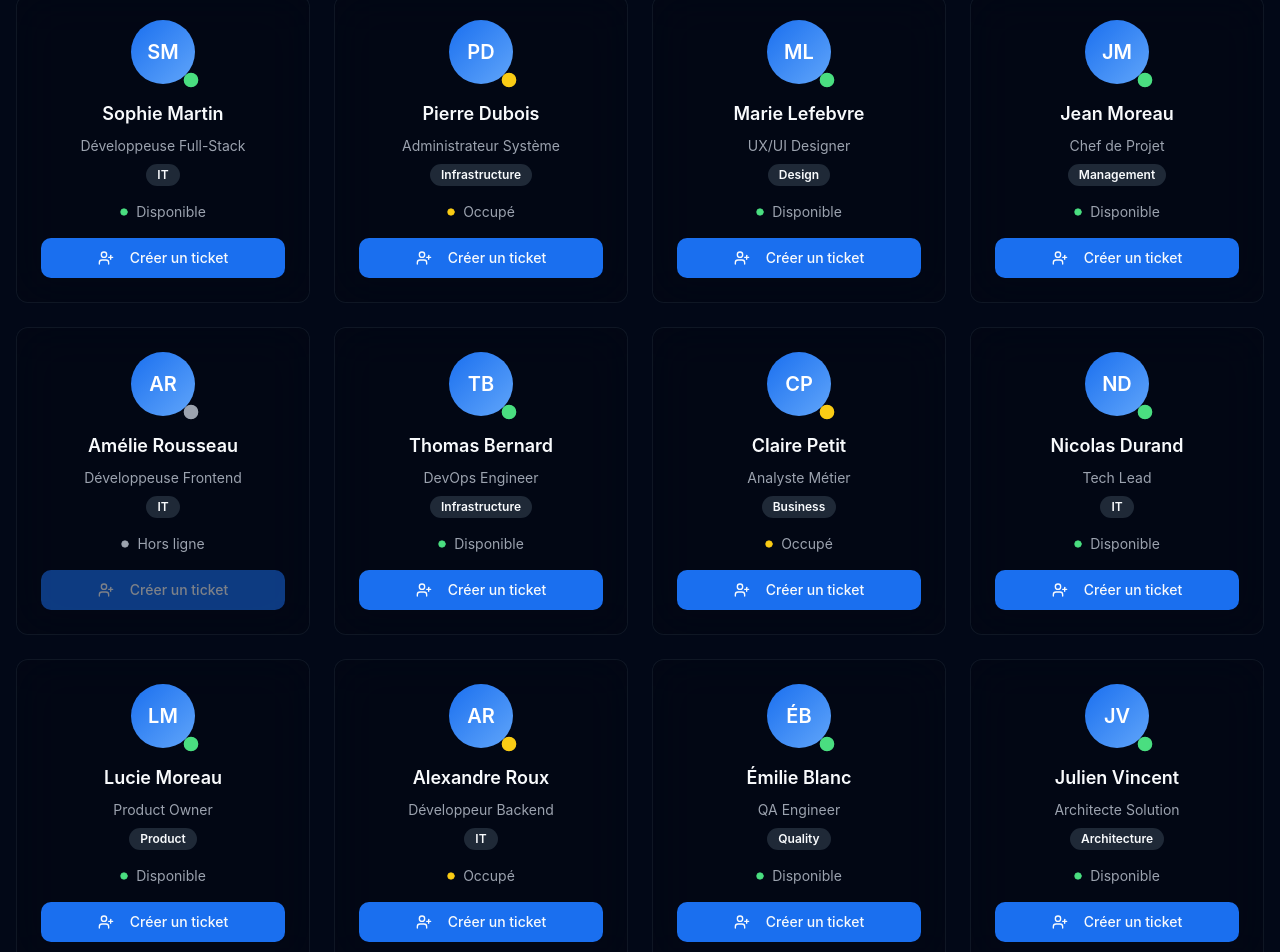
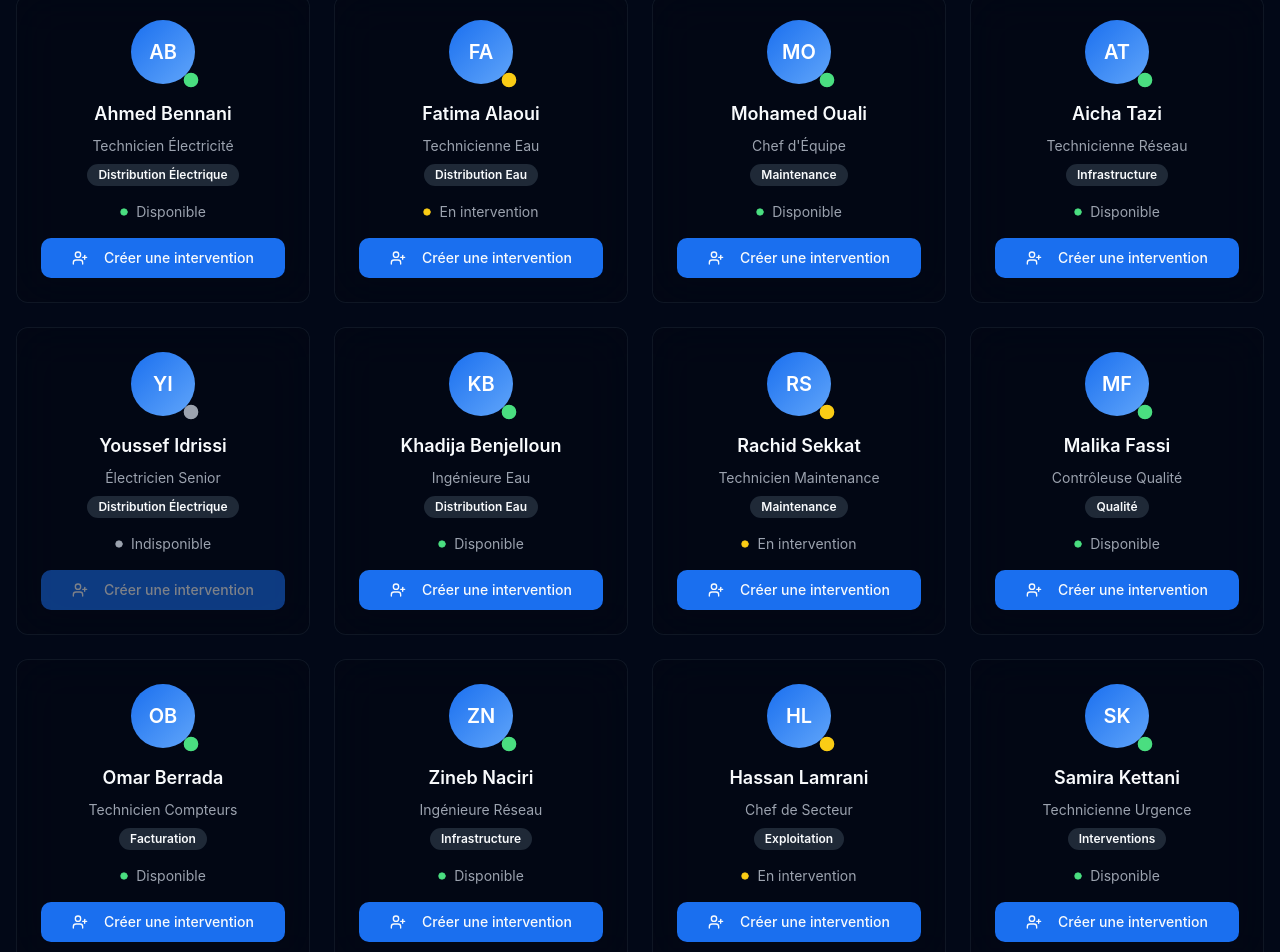
Before and after one commit to ousssy/dark-ticket-grid, a React (Vite) app: page / in a window 1280 px wide. Shown: the part 393-1345 px from the top of the page. Built offline with nearby package versions, Linux system fonts and the light colour scheme.

Commit message:
feat: Update project for Radema Marrakech
No description needed.

```diff
--- a/src/components/Layout.tsx
+++ b/src/components/Layout.tsx
@@ -1,6 +1,6 @@
 
 import { Outlet, Link, useLocation } from "react-router-dom";
-import { Home, Ticket, BarChart3, Menu, X } from "lucide-react";
+import { Home, Ticket, BarChart3, Menu, X, Zap } from "lucide-react";
 import { useState } from "react";
 import { Button } from "@/components/ui/button";
 
@@ -25,9 +25,9 @@ const Layout = () => {
             {/* Logo */}
             <div className="flex items-center space-x-2">
               <div className="w-8 h-8 bg-gradient-to-r from-accent to-blue-400 rounded-lg flex items-center justify-center">
-                <Ticket className="w-5 h-5 text-white" />
+                <Zap className="w-5 h-5 text-white" />
               </div>
-              <span className="text-xl font-bold gradient-text">GLPI Pro</span>
+              <span className="text-xl font-bold gradient-text">RADEMA Marrakech</span>
             </div>
 
             {/* Desktop Navigation */}
--- a/src/components/TicketModal.tsx
+++ b/src/components/TicketModal.tsx
@@ -53,8 +53,8 @@ const TicketModal = ({ isOpen, onClose, user, onSave }: TicketModalProps) => {
     setPriority("medium");
 
     toast({
-      title: "Ticket créé",
-      description: `Le ticket pour ${user.name} a été créé avec succès.`,
+      title: "Intervention créée",
+      description: `L'intervention pour ${user.name} a été créée avec succès.`,
     });
 
     onClose();
@@ -90,7 +90,7 @@ const TicketModal = ({ isOpen, onClose, user, onSave }: TicketModalProps) => {
         <DialogHeader>
           <DialogTitle className="flex items-center space-x-2 text-xl">
             <TicketIcon className="w-5 h-5 text-accent" />
-            <span>Nouveau Ticket</span>
+            <span>Nouvelle Intervention RADEMA</span>
           </DialogTitle>
         </DialogHeader>
 
@@ -114,11 +114,11 @@ const TicketModal = ({ isOpen, onClose, user, onSave }: TicketModalProps) => {
           {/* Description */}
           <div className="space-y-2">
             <Label htmlFor="description" className="text-sm font-medium">
-              Description de la tâche *
+              Description de l'intervention *
             </Label>
             <Textarea
               id="description"
-              placeholder="Décrivez la tâche ou le problème à résoudre..."
+              placeholder="Décrivez l'intervention à réaliser (panne électrique, fuite d'eau, maintenance...)..."
               value={description}
               onChange={(e) => setDescription(e.target.value)}
               className="min-h-[100px] resize-none bg-muted/50 border-border/50 focus:border-accent/50"
@@ -167,11 +167,11 @@ const TicketModal = ({ isOpen, onClose, user, onSave }: TicketModalProps) => {
           {/* Comment */}
           <div className="space-y-2">
             <Label htmlFor="comment" className="text-sm font-medium">
-              Commentaire
+              Commentaire / Localisation
             </Label>
             <Textarea
               id="comment"
-              placeholder="Ajoutez des détails supplémentaires si nécessaire..."
+              placeholder="Ajoutez des détails supplémentaires (adresse, matériel nécessaire...)..."
               value={comment}
               onChange={(e) => setComment(e.target.value)}
               className="min-h-[80px] resize-none bg-muted/50 border-border/50 focus:border-accent/50"
@@ -194,7 +194,7 @@ const TicketModal = ({ isOpen, onClose, user, onSave }: TicketModalProps) => {
               className="flex-1 bg-accent hover:bg-accent/90 text-accent-foreground"
             >
               <Save className="w-4 h-4 mr-2" />
-              Enregistrer
+              Créer l'intervention
             </Button>
           </div>
         </form>
--- a/src/components/UserCard.tsx
+++ b/src/components/UserCard.tsx
@@ -28,9 +28,9 @@ const UserCard = ({ user, onCreateTicket }: UserCardProps) => {
       case 'available':
         return 'Disponible';
       case 'busy':
-        return 'Occupé';
+        return 'En intervention';
       case 'offline':
-        return 'Hors ligne';
+        return 'Indisponible';
       default:
         return 'Inconnu';
     }
@@ -69,7 +69,7 @@ const UserCard = ({ user, onCreateTicket }: UserCardProps) => {
           disabled={user.status === 'offline'}
         >
           <UserPlus className="w-4 h-4 mr-2" />
-          Créer un ticket
+          Créer une intervention
         </Button>
       </div>
     </div>
--- a/src/data/mockData.ts
+++ b/src/data/mockData.ts
@@ -4,133 +4,95 @@ import { User, Ticket } from "@/types";
 export const mockUsers: User[] = [
   {
     id: "1",
-    name: "Sophie Martin",
-    role: "Développeuse Full-Stack",
-    department: "IT",
+    name: "Ahmed Bennani",
+    role: "Technicien Électricité",
+    department: "Distribution Électrique",
     status: "available"
   },
   {
     id: "2",
-    name: "Pierre Dubois",
-    role: "Administrateur Système",
-    department: "Infrastructure",
+    name: "Fatima Alaoui",
+    role: "Technicienne Eau",
+    department: "Distribution Eau",
     status: "busy"
   },
   {
     id: "3",
-    name: "Marie Lefebvre",
-    role: "UX/UI Designer",
-    department: "Design",
+    name: "Mohamed Ouali",
+    role: "Chef d'Équipe",
+    department: "Maintenance",
     status: "available"
   },
   {
     id: "4",
-    name: "Jean Moreau",
-    role: "Chef de Projet",
-    department: "Management",
+    name: "Aicha Tazi",
+    role: "Technicienne Réseau",
+    department: "Infrastructure",
     status: "available"
   },
   {
     id: "5",
-    name: "Amélie Rousseau",
-    role: "Développeuse Frontend",
-    department: "IT",
+    name: "Youssef Idrissi",
+    role: "Électricien Senior",
+    department: "Distribution Électrique",
     status: "offline"
   },
   {
     id: "6",
-    name: "Thomas Bernard",
-    role: "DevOps Engineer",
+    name: "Khadija Benjelloun",
+    role: "Ingénieure Eau",
+    department: "Distribution Eau",
+    status: "available"
+  },
+  {
+    id: "7",
+    name: "Rachid Sekkat",
+    role: "Technicien Maintenance",
+    department: "Maintenance",
+    status: "busy"
+  },
+  {
+    id: "8",
+    name: "Malika Fassi",
+    role: "Contrôleuse Qualité",
+    department: "Qualité",
+    status: "available"
+  },
+  {
+    id: "9",
+    name: "Omar Berrada",
+    role: "Technicien Compteurs",
+    department: "Facturation",
+    status: "available"
+  },
+  {
+    id: "10",
+    name: "Zineb Naciri",
+    role: "Ingénieure Réseau",
     department: "Infrastructure",
     status: "available"
   },
   {
-    id: "7",
-    name: "Claire Petit",
-    role: "Analyste Métier",
-    department: "Business",
+    id: "11",
+    name: "Hassan Lamrani",
+    role: "Chef de Secteur",
+    department: "Exploitation",
     status: "busy"
   },
   {
-    id: "8",
-    name: "Nicolas Durand",
-    role: "Tech Lead",
-    department: "IT",
-    status: "available"
-  },
-  {
-    id: "9",
-    name: "Lucie Moreau",
-    role: "Product Owner",
-    department: "Product",
-    status: "available"
-  },
-  {
-    id: "10",
-    name: "Alexandre Roux",
-    role: "Développeur Backend",
-    department: "IT",
-    status: "busy"
-  },
-  {
-    id: "11",
-    name: "Émilie Blanc",
-    role: "QA Engineer",
-    department: "Quality",
-    status: "available"
-  },
-  {
     id: "12",
-    name: "Julien Vincent",
-    role: "Architecte Solution",
-    department: "Architecture",
+    name: "Samira Kettani",
+    role: "Technicienne Urgence",
+    department: "Interventions",
     status: "available"
   }
 ];
 
-// Fonction pour générer des tickets d'exemple
-export const generateMockTickets = (): Ticket[] => {
-  const tickets: Ticket[] = [];
-  const statuses: Ticket['status'][] = ['open', 'in-progress', 'closed'];
-  const priorities: Ticket['priority'][] = ['low', 'medium', 'high', 'urgent'];
-
-  // Générer des tickets pour les 8 dernières semaines
-  for (let week = 0; week < 8; week++) {
-    const ticketsThisWeek = Math.floor(Math.random() * 15) + 5; // 5-20 tickets par semaine
-
-    for (let i = 0; i < ticketsThisWeek; i++) {
-      const user = mockUsers[Math.floor(Math.random() * mockUsers.length)];
-      const date = new Date();
-      date.setDate(date.getDate() - (week * 7) - Math.floor(Math.random() * 7));
-
-      tickets.push({
-        id: `ticket-${week}-${i}`,
-        userId: user.id,
-        userName: user.name,
-        description: `Ticket d'intervention ${week}-${i}`,
-        comment: `Commentaire pour le ticket ${week}-${i}`,
-        status: statuses[Math.floor(Math.random() * statuses.length)],
-        priority: priorities[Math.floor(Math.random() * priorities.length)],
-        createdAt: date.toISOString(),
-        updatedAt: date.toISOString()
-      });
-    }
-  }
-
-  return tickets.sort((a, b) => new Date(b.createdAt).getTime() - new Date(a.createdAt).getTime());
+export const loadTicketsFromStorage = (): Ticket[] => {
+  const stored = localStorage.getItem('radema-tickets');
+  return stored ? JSON.parse(stored) : [];
 };
 
-// Stockage local
-export const saveTicketsToStorage = (tickets: Ticket[]) => {
-  localStorage.setItem('glpi-tickets', JSON.stringify(tickets));
+export const saveTicketsToStorage = (tickets: Ticket[]): void => {
+  localStorage.setItem('radema-tickets', JSON.stringify(tickets));
 };
-
-export const loadTicketsFromStorage = (): Ticket[] => {
-  const stored = localStorage.getItem('glpi-tickets');
-  if (stored) {
-    return JSON.parse(stored);
-  }
-  const mockTickets = generateMockTickets();
-  saveTicketsToStorage(mockTickets);
-  return mockTickets;
-};
--- a/src/pages/Dashboard.tsx
+++ b/src/pages/Dashboard.tsx
@@ -53,9 +53,9 @@ const Dashboard = () => {
     <div className="space-y-8 animate-fade-in">
       {/* Header */}
       <div className="text-center space-y-4">
-        <h1 className="text-3xl font-bold gradient-text">Dashboard</h1>
+        <h1 className="text-3xl font-bold gradient-text">Tableau de Bord RADEMA</h1>
         <p className="text-muted-foreground">
-          Vue d'ensemble de l'activité des tickets d'intervention
+          Suivi des interventions techniques - Distribution Eau & Électricité Marrakech
         </p>
       </div>
 
@@ -66,7 +66,7 @@ const Dashboard = () => {
             <TrendingUp className="w-6 h-6 text-accent" />
           </div>
           <div className="text-2xl font-bold text-foreground">{tickets.length}</div>
-          <div className="text-sm text-muted-foreground">Total Tickets</div>
+          <div className="text-sm text-muted-foreground">Total Interventions</div>
         </div>
 
         <div className="glass-effect rounded-xl p-6 text-center card-hover">
@@ -76,7 +76,7 @@ const Dashboard = () => {
           <div className="text-2xl font-bold text-blue-400">
             {tickets.filter(t => t.status === 'open').length}
           </div>
-          <div className="text-sm text-muted-foreground">Tickets Ouverts</div>
+          <div className="text-sm text-muted-foreground">Interventions Ouvertes</div>
         </div>
 
         <div className="glass-effect rounded-xl p-6 text-center card-hover">
@@ -96,7 +96,7 @@ const Dashboard = () => {
           <div className="text-2xl font-bold text-green-400">
             {tickets.filter(t => t.status === 'closed').length}
           </div>
-          <div className="text-sm text-muted-foreground">Tickets Fermés</div>
+          <div className="text-sm text-muted-foreground">Interventions Terminées</div>
         </div>
       </div>
 
@@ -106,7 +106,7 @@ const Dashboard = () => {
         <div className="glass-effect rounded-xl p-6">
           <h3 className="text-lg font-semibold mb-6 flex items-center space-x-2">
             <TrendingUp className="w-5 h-5 text-accent" />
-            <span>Tickets par Semaine</span>
+            <span>Interventions par Semaine</span>
           </h3>
           <div className="h-64">
             <ResponsiveContainer width="100%" height="100%">
--- a/src/pages/Home.tsx
+++ b/src/pages/Home.tsx
@@ -35,11 +35,11 @@ const Home = () => {
         <div className="flex items-center justify-center space-x-2 mb-4">
           <Sparkles className="w-8 h-8 text-accent" />
           <h1 className="text-4xl font-bold gradient-text">
-            Centre d'Intervention
+            RADEMA Marrakech
           </h1>
         </div>
         <p className="text-xl text-muted-foreground max-w-2xl mx-auto">
-          Sélectionnez un intervenant pour créer un nouveau ticket d'intervention
+          Système de gestion des interventions techniques - Régie Autonome de Distribution d'Eau et d'Électricité de Marrakech
         </p>
       </div>
 
@@ -49,7 +49,7 @@ const Home = () => {
           <Users className="w-5 h-5 text-accent" />
           <span className="text-2xl font-bold">{mockUsers.length}</span>
         </div>
-        <p className="text-muted-foreground">Intervenants disponibles</p>
+        <p className="text-muted-foreground">Techniciens disponibles</p>
       </div>
 
       {/* Users Grid */}
```
